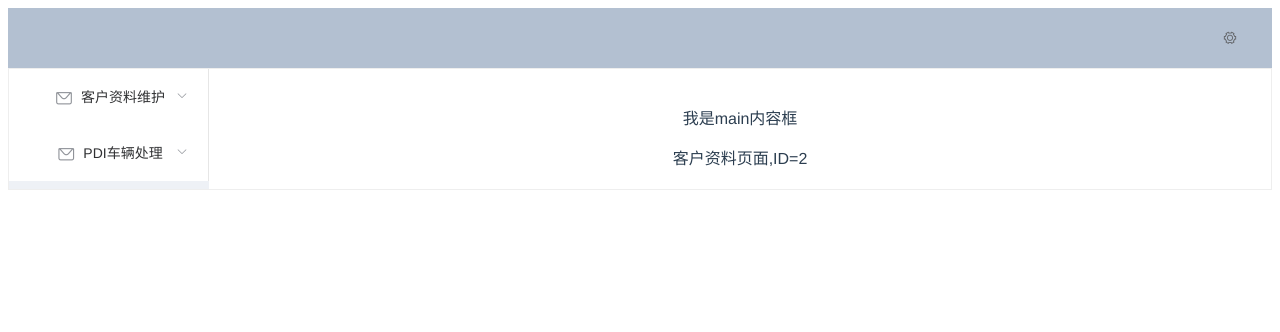
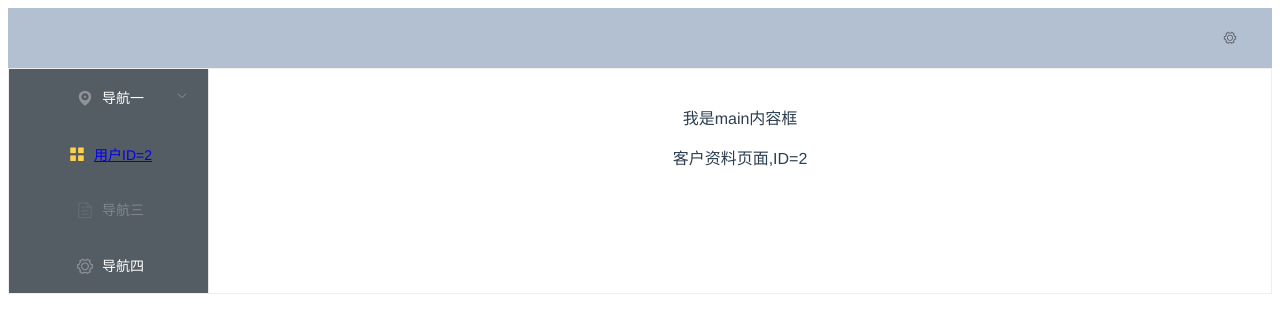
Before and after one commit to 13524795528/solarfilm, a Vue app: page /main/client/2 in a window 1280 px wide. Shown: the top 332 px of the page. Built offline with nearby package versions, Linux system fonts and the light colour scheme; sample sign-in values are in the browser's storage.

Commit message:
20210121

```diff
--- a/src/views/main.vue
+++ b/src/views/main.vue
@@ -12,27 +12,46 @@
                 <span>{{$store.getters.getUser.usercode}}</span>
             </el-header>
         </el-container>
-        <el-container style="height:100%; border:1px solid #eee">
+        <el-container style="height:100%; border:1px solid #eeeeee">
             <el-aside width="200px" style="background-color: rgb(238,241,246)">
-                <el-menu>
+                    <el-menu
+                            default-active="2"
+                            class="el-menu-vertical-demo"
+                            @open="handleOpen"
+                            @close="handleClose"
+                            background-color="#545c64"
+                            text-color="#fff"
+                            active-text-color="#ffd04b">
                         <el-submenu index="1">
                             <template slot="title">
-                            <i class="el-icon-message"></i>客户资料维护
+                                <i class="el-icon-location"></i>
+                                <span>导航一</span>
                             </template>
                             <el-menu-item-group>
-                            <el-menu-item index="1-1"><router-link to="/main/client/1">用户ID=1</router-link></el-menu-item>
-                            <el-menu-item index="1-2"><router-link :to="{name:'client', params:{id:2}}">用户ID=2</router-link></el-menu-item>
+                                <template slot="title">分组一</template>
+                                <el-menu-item index="1-1"><router-link :to="{name:'PDI', params: {id:3}}">PDI ID=3</router-link></el-menu-item>
+                                <el-menu-item index="1-2"><router-link to="/gomain">回到首页</router-link></el-menu-item>
                             </el-menu-item-group>
+                            <el-menu-item-group title="分组2">
+                                <el-menu-item index="1-3">选项3</el-menu-item>
+                            </el-menu-item-group>
+                            <el-submenu index="1-4">
+                                <template slot="title">选项4</template>
+                                <el-menu-item index="1-4-1">选项1</el-menu-item>
                             </el-submenu>
-                    <el-submenu index="2">
-                        <template slot="title">
-                            <i class="el-icon-message"></i>PDI车辆处理
-                        </template>
-                        <el-menu-item-group>
-                            <el-menu-item index="2-1"><router-link :to="{name:'PDI', params: {id:3}}">PDI ID=3</router-link></el-menu-item>
-                            <el-menu-item index="2-2"><router-link to="/gomain">回到首页</router-link></el-menu-item>
-                        </el-menu-item-group>
                         </el-submenu>
+                        <el-menu-item index="2">
+                            <i class="el-icon-menu"></i>
+                            <span slot="title"><router-link :to="{name:'client', params:{id:2}}">用户ID=2</router-link></span>
+                        </el-menu-item>
+                        <el-menu-item index="3" disabled>
+                            <i class="el-icon-document"></i>
+                            <span slot="title">导航三</span>
+                        </el-menu-item>
+                        <el-menu-item index="4">
+                            <i class="el-icon-setting"></i>
+                            <span slot="title">导航四</span>
+                        </el-menu-item>
                     </el-menu>
             </el-aside>
             <el-main>
```
Lines whose indentation alone changed are shown as unchanged.
